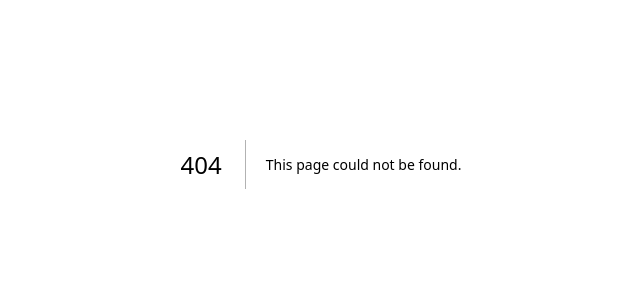
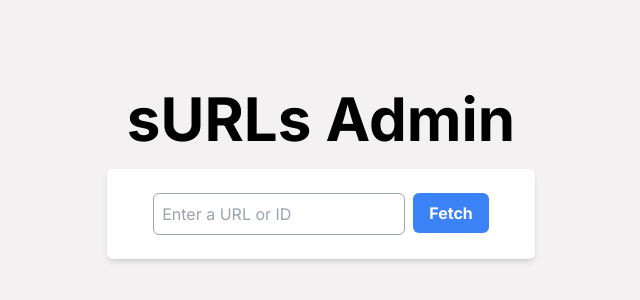
Before and after one commit to TheWilley/sURLs, a Next.js app: page /admin in a window 1280 px wide. Before the commit this address had no page. Shown: the part 236-536 px from the top of the page, without its empty margins (319-959 px from the left). Built offline with nearby package versions, Linux system fonts and the light colour scheme.

Commit message:
feat: added page and basic functionality for admin

```diff
--- /dev/null
+++ b/src/app/admin/page.tsx
@@ -0,0 +1,84 @@
+'use client';
+import axios from 'axios';
+import { useState } from 'react';
+import loader from '../../assets/loader.svg';
+import Image from 'next/image';
+
+type ShortenedURLObject = {
+    success: boolean, alreadyExists: boolean,
+    url: string,
+    shortenedURL: string,
+}
+
+export default function Admin() {
+    const [URLorID, setURLorID] = useState('');
+    const [loading, setLoading] = useState(false);
+    const [error, setError] = useState('');
+    const [shortenedURLObject, setShortenedURLObject] = useState<ShortenedURLObject | null>(null);
+
+    const handleSubmit = (event: any) => {
+        event.preventDefault();
+
+        // Set loading to true
+        setLoading(true);
+
+        axios.get(`/api/fetch?id=${URLorID}`, {
+        }).then((response) => {
+            setShortenedURLObject({ ...response.data });
+            setError('');
+            setLoading(false);
+        }).catch((error) => {
+            setError(error.response.data.message);
+            setShortenedURLObject(null);
+            setLoading(false);
+        });
+    };
+
+    const ShortenedURL = () => {
+        if (shortenedURLObject) {
+            return (
+                <>
+                    <div className="mt-4 p-2 bg-white shadow-md rounded-md">
+                        <div className='w-full'>
+                            <p className="text-center text-gray-700 font-bold">Original URL:</p>
+                            <div className="block text-center text-blue-500 font-bold break-all p-2"><input type='text' value={shortenedURLObject.url} className='text-center w-full border rounded p-2' rel="noopener noreferrer" /></div>
+                        </div>
+                        <div>
+                            <hr className="my-2" />
+                            <p className="text-center text-gray-700 font-bold">Shortened URL:</p>
+                            <div className="block text-center text-blue-500 font-bold break-all p-2"><input type='text' value={shortenedURLObject.shortenedURL} className='text-center w-full border rounded p-2' rel="noopener noreferrer" /></div>
+                        </div>
+                    </div>
+                    <div className="mt-4 p-2 bg-white shadow-md rounded-md">
+                        <div className='flex justify-center'>
+                            <button className='bg-green-500 hover:bg-green-700 text-white font-bold py-2 px-4 rounded-md w-full m-2'> Save Changes </button>
+                            <button className='bg-red-500 hover:bg-red-700 text-white font-bold py-2 px-4 rounded-md w-full m-2'> Delete </button>
+                        </div>
+                    </div>
+                </>
+            );
+        }
+    };
+
+    return (
+        <>
+            <h1 className='text-6xl text-center m-5 font-bold'> sURLs Admin </h1>
+            <form onSubmit={handleSubmit} className="bg-white shadow-md rounded-md p-6 flex w-full justify-center">
+                <div className='flex space-x-2'>
+                    <div>
+                        <input value={URLorID} onChange={(e) => setURLorID(e.target.value)} type="text" id="urlorid" name="urlorid" placeholder="Enter a URL or ID" className="border border-gray-400 p-2 w-full rounded-md" required />
+                    </div>
+                    <div className='text-center'>
+                        <button type="submit" className="bg-blue-500 hover:bg-blue-700 text-white font-bold py-2 px-4 rounded-md">
+                            {loading ? <Image src={loader} width={25} height={25} alt='Loader' className='w-full h-full' /> : 'Fetch'}
+                        </button>
+                    </div>
+                </div>
+            </form>
+            <div>
+                <ShortenedURL />
+                {error && <p className="text-center text-red-500 font-bold mt-4">{error}</p>}
+            </div>
+        </>
+    );
+}
--- a/src/app/layout.tsx
+++ b/src/app/layout.tsx
@@ -17,7 +17,13 @@ export default function RootLayout({
 }) {
   return (
     <html lang="en">
-      <body className={inter.className}>{children}</body>
+      <body className={inter.className}>
+      <div className="flex items-center justify-center h-screen">
+      <main className='max-w-md'>
+        {children}
+      </main>
+    </div>
+        </body>
     </html>
   );
 }
--- a/src/app/page.tsx
+++ b/src/app/page.tsx
@@ -1,13 +1,8 @@
 'use client';
-import Upload from '@/components/Upload';
+import UploadComponent from '@/components/Upload';
 
 export default function Home() {
   return (
-    <div className="flex items-center justify-center h-screen">
-      <main>
-        <h1 className='text-6xl text-center m-5 font-bold'> sURLs </h1>
-        <Upload />
-      </main>
-    </div>
+    <UploadComponent />
   );
 }
--- a/src/components/Upload.tsx
+++ b/src/components/Upload.tsx
@@ -12,7 +12,7 @@ type ShortenedURLObject = {
     }
 };
 
-function Upload() {
+function UploadComponent() {
     const [shortenedURLObject, setShortenedURLObject] = useState<ShortenedURLObject | null>(null);
     const [url, setUrl] = useState('');
     const [error, setError] = useState('');
@@ -59,7 +59,8 @@ function Upload() {
     };
 
     return (
-        <div className='max-w-md'>
+        <>
+            <h1 className='text-6xl text-center m-5 font-bold'> sURLs </h1>
             <div className='bg-white shadow-md rounded-md p-6 mb-4 flex w-full justify-center'>
                 <label className="flex items-center">
                     <input
@@ -79,7 +80,7 @@ function Upload() {
                         </div>
                         {customIDEnabled && (
                             <div>
-                                <input value={customID} onChange={(e) => setCustomID(e.target.value)} type="text" id="customID" name="customID" placeholder="Custom ID" className="border border-gray-400 p-2 w-full rounded-md" required/>
+                                <input value={customID} onChange={(e) => setCustomID(e.target.value)} type="text" id="customID" name="customID" placeholder="Custom ID" className="border border-gray-400 p-2 w-full rounded-md" required />
                             </div>
                         )}
                         <div className='text-center'>
@@ -97,8 +98,8 @@ function Upload() {
                 {error && <p className="text-center text-red-500 font-bold mt-4">{error}</p>}
                 {shortenedURLObject?.alreadyExists && <p className="text-center text-green-500 font-bold mt-4">This URL has already been shortened</p>}
             </div>
-        </div>
+        </>
     );
 }
 
-export default Upload;
+export default UploadComponent;
```
